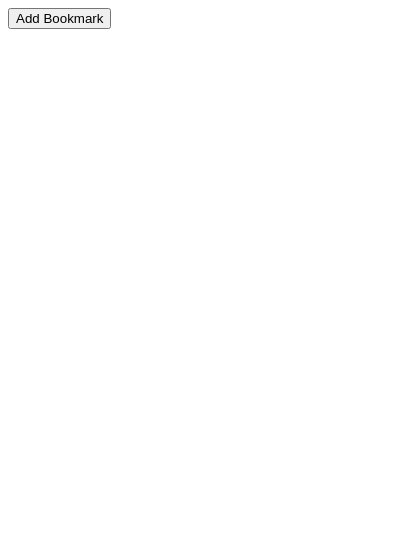
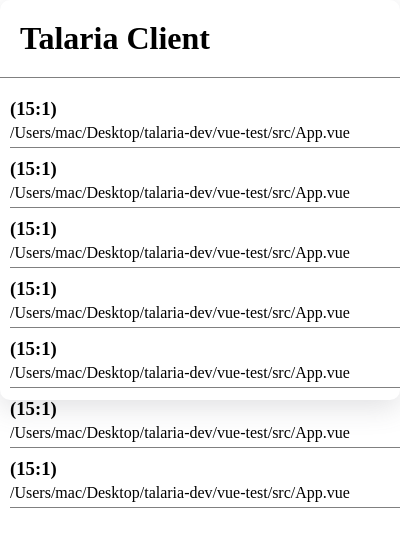
Before and after one commit to Tylerasa/talaria-client, a browser extension: page popup.html in a window 400 px wide. Drawn offline with Linux system fonts and the light colour scheme.

Commit message:
feat: popup basic

```diff
--- a/popup.html
+++ b/popup.html
@@ -1,27 +1,135 @@
-<!--
- Copyright 2023 Google LLC
 
-Licensed under the Apache License, Version 2.0 (the "License");
-you may not use this file except in compliance with the License.
-You may obtain a copy of the License at
+<!DOCTYPE html>
+<html>
+  <head>
+    <title>Talaria Client</title>
 
-     https://www.apache.org/licenses/LICENSE-2.0
+    <style>
+      @font-face {
+        font-family: Inter-Regular;
+        src: url(./fonts/Inter-Regular.ttf);
+      }
 
-Unless required by applicable law or agreed to in writing, software
-distributed under the License is distributed on an "AS IS" BASIS,
-WITHOUT WARRANTIES OR CONDITIONS OF ANY KIND, either express or implied.
-See the License for the specific language governing permissions and
-limitations under the License.
-  -->
+      @font-face {
+        font-family: Inter-Medium;
+        src: url(./fonts/Inter-Medium.ttf);
+      }
 
-  <!DOCTYPE html>
-  <html>
-    <head>
-      <title>Bookmark Viewer</title>
-      <script src="popup.js" type="module"></script>
-    </head>
-    <body>
-      <button id="link">Add Bookmark</button>
-      <ul id="bookmarkList"></ul>
-    </body>
-  </html>
+      @font-face {
+        font-family: Inter-Light;
+        src: url(./fonts/Inter-Light.ttf);
+      }
+
+      .card {
+        width: 100%;
+        /* padding: 0px 30px 20px 30px; */
+      }
+      li {
+        border-bottom: 0.1px solid gray;
+        padding-bottom: 5px;
+        padding-top: 10px;
+        list-style: none;
+        background: transparent;
+      }
+      body {
+        min-width: 350px;
+        min-height: 200px;
+        max-height: 400px;
+        /* width: fit-content;
+        height: fit-content; */
+        overflow-y: scroll;
+        margin: 0;
+        background: white;
+        box-shadow: rgba(100, 100, 111, 0.2) 0px 7px 29px 0px;
+        border-radius: 10px;
+
+        /* font-family: "Inter", sans-serif;
+        font-optical-sizing: auto;
+        font-style: normal;
+        font-variation-settings: "slnt" 0; */
+      }
+      ul {
+        margin: 0;
+        padding: 10px;
+
+      }
+      h3,
+      h1,
+      p {
+        margin: 0;
+      }
+
+      .item {
+        border-top: 1px solid #000;
+        padding-top: 0.5rem;
+      }
+
+      .line-number {
+        font-size: 0.75rem;
+        font-family: Inter-Medium !important;
+        font-weight: 500;
+      }
+      .file {
+        font-size: 0.5rem;
+        font-family: Inter-Light !important;
+        margin-top: 10px !important;
+        font-weight: 300;
+      }
+
+      .header{
+        border-bottom: 0.1px solid gray;
+      }
+      h1{
+        padding: 20px;
+      }
+
+    </style>
+  </head>
+  <body>
+    <div class="header"><h1>Talaria Client</h1></div>
+    <ul class="card">
+      <li className="item">
+        <h3 className="line-number">(15:1)</h3>
+        <p style="margin-top: 4px;" className="file">
+          /Users/mac/Desktop/talaria-dev/vue-test/src/App.vue
+        </p>
+      </li>
+      <li className="item">
+        <h3 className="line-number">(15:1)</h3>
+        <p style="margin-top: 4px;" className="file">
+          /Users/mac/Desktop/talaria-dev/vue-test/src/App.vue
+        </p>
+      </li>
+      <li className="item">
+        <h3 className="line-number">(15:1)</h3>
+        <p style="margin-top: 4px;" className="file">
+          /Users/mac/Desktop/talaria-dev/vue-test/src/App.vue
+        </p>
+      </li>
+      <li className="item">
+        <h3 className="line-number">(15:1)</h3>
+        <p style="margin-top: 4px;" className="file">
+          /Users/mac/Desktop/talaria-dev/vue-test/src/App.vue
+        </p>
+      </li>
+      <li className="item">
+        <h3 className="line-number">(15:1)</h3>
+        <p style="margin-top: 4px;" className="file">
+          /Users/mac/Desktop/talaria-dev/vue-test/src/App.vue
+        </p>
+      </li>
+      <li className="item">
+        <h3 className="line-number">(15:1)</h3>
+        <p style="margin-top: 4px;" className="file">
+          /Users/mac/Desktop/talaria-dev/vue-test/src/App.vue
+        </p>
+      </li>
+      <li className="item">
+        <h3 className="line-number">(15:1)</h3>
+        <p style="margin-top: 4px;" className="file">
+          /Users/mac/Desktop/talaria-dev/vue-test/src/App.vue
+        </p>
+      </li>
+    </ul>
+  </body>
+</html>
```
